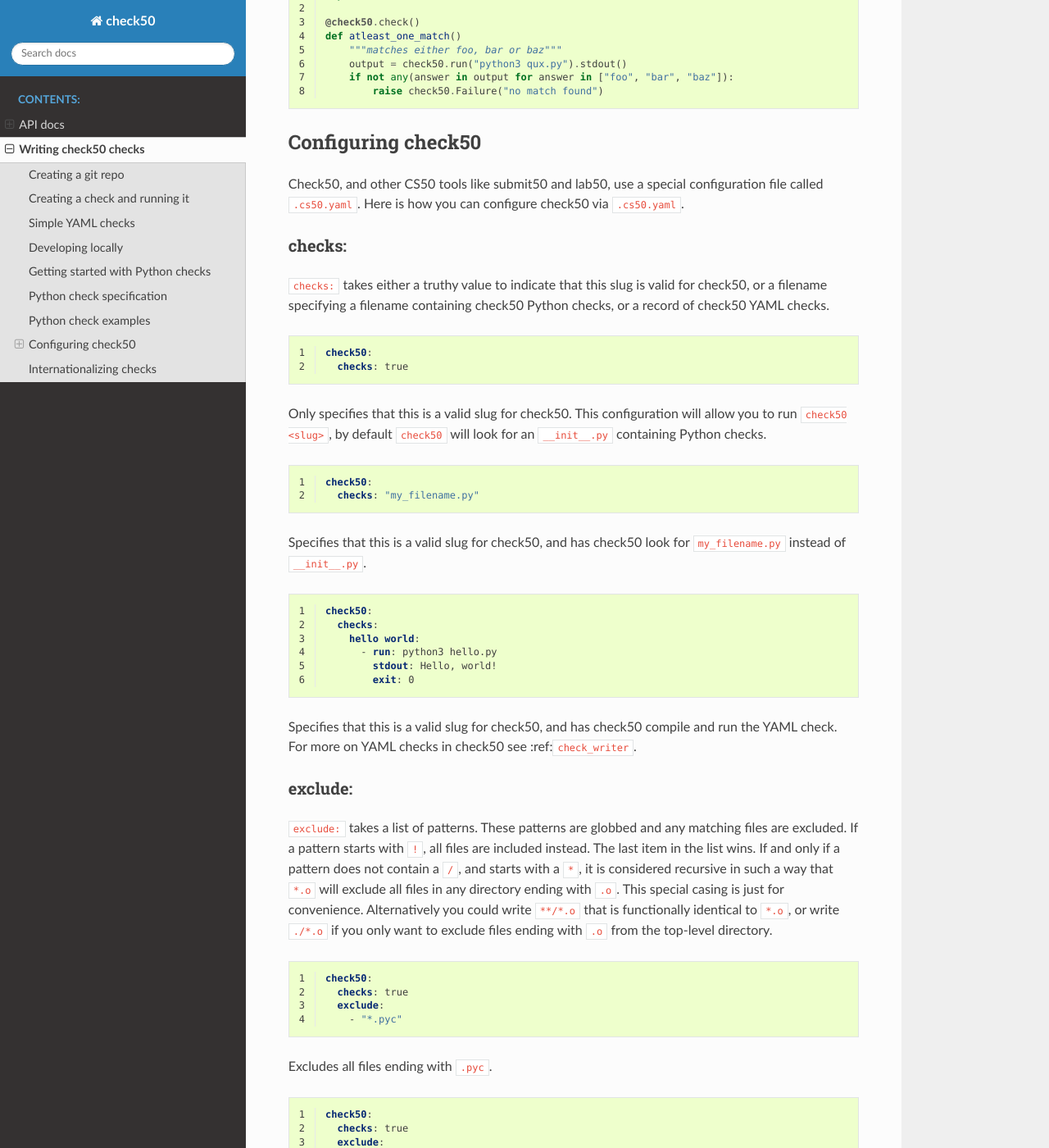
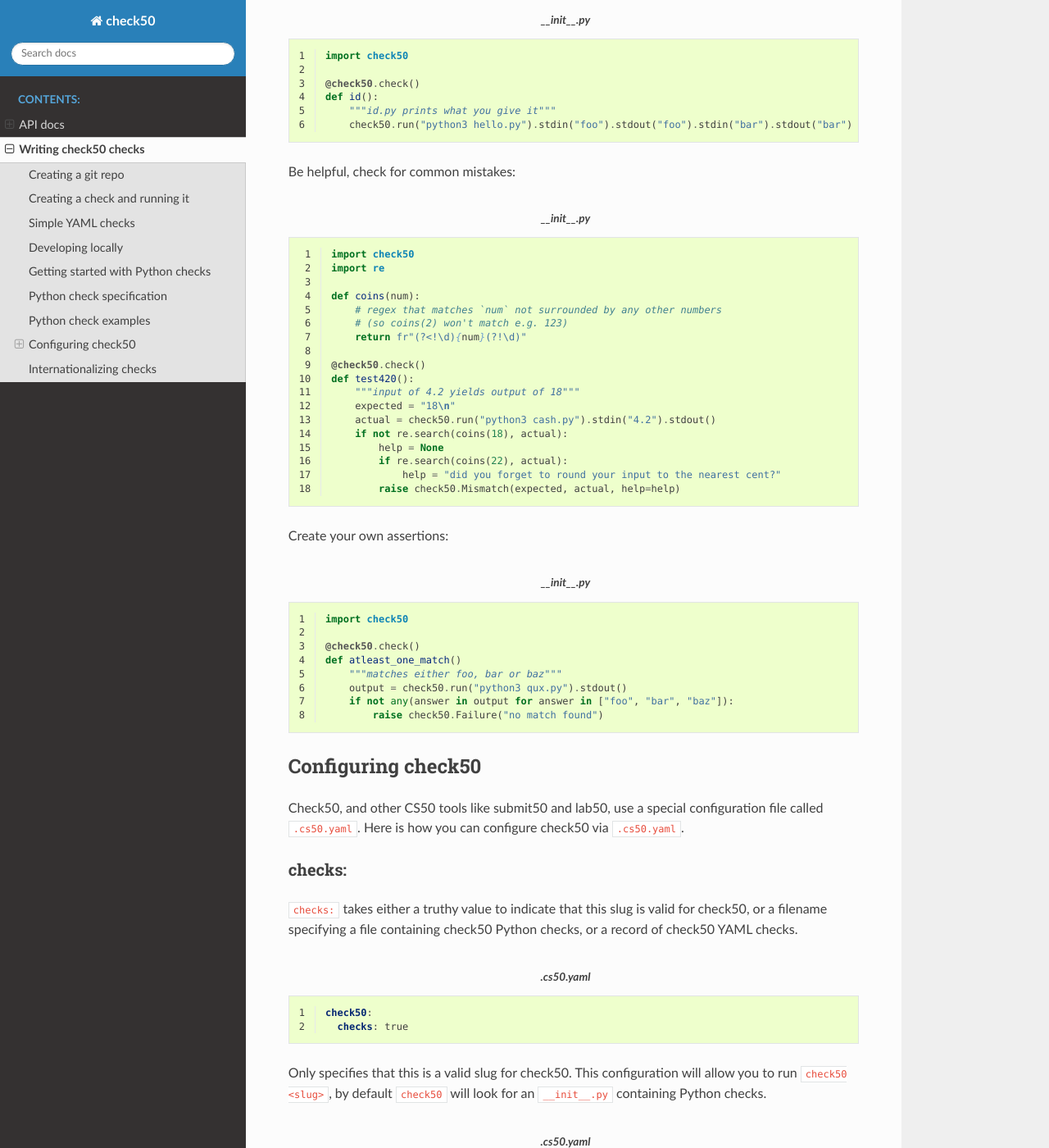
Before and after one commit to cs50/check50, a Sphinx documentation site: the page built from docs/source/check_writer.rst, in a window 1280 px wide and 1400 px high, scrolled down 9401 px. Shown: the whole window at 82% size. Built offline with Sphinx 7.4.7 and the Read the Docs theme 2.0.0, drawn with Linux system fonts in a browser that asks for light colours; pages that are not in the unit, such as notebooks, are missing from menus; some of the changed text lies outside the part shown.

Commit message:
captions in check_writer

```diff
--- a/docs/source/check_writer.rst
+++ b/docs/source/check_writer.rst
@@ -45,6 +45,7 @@
 
 .. code-block:: yaml
     :linenos:
+    :caption: **.cs50.yaml**
 
     check50:
       checks:
@@ -78,6 +79,7 @@
 
 .. code-block:: yaml
     :linenos:
+    :caption: **.cs50.yaml**
 
     check50:
       checks:
@@ -93,6 +95,7 @@
 
 .. code-block:: yaml
     :linenos:
+    :caption: **.cs50.yaml**
 
     check50:
       checks:
@@ -131,14 +134,16 @@
 
 .. code-block:: yaml
     :linenos:
+    :caption: **.cs50.yaml**
 
-    checks:
-      multiline hello world:
-        - run: python3 multi_hello.py
-          stdout: | # expect Hello\nWorld!\n in stdout
-            Hello
-            World!
-          exit: 0
+    check50:
+      checks:
+        multiline hello world:
+          - run: python3 multi_hello.py
+            stdout: | # expect Hello\nWorld!\n in stdout
+              Hello
+              World!
+            exit: 0
 
 Developing locally
 ******************
@@ -190,6 +195,7 @@
 
 .. code-block:: yaml
     :linenos:
+    :caption: **.cs50.yaml**
 
     check50:
       checks:
@@ -202,6 +208,7 @@
 
 .. code-block:: python
     :linenos:
+    :caption: **__init__.py**
 
     import check50
 
@@ -213,6 +220,7 @@
 check50 will by default ignore and overwrite what is in ``__init__.py`` for as long as there are checks in ``.cs50.yaml``. To change this you have to edit ``.cs50.yaml`` to:
 
 .. code-block:: yaml
+    :caption: **.cs50.yaml**
 
     check50:
       checks: __init__.py
@@ -232,6 +240,7 @@
 
 .. code-block:: Python
     :linenos:
+    :caption: **__init__.py**
 
     import check50 # import the check50 module
 
@@ -249,6 +258,7 @@
 
 .. code-block:: Python
     :linenos:
+    :caption: **__init__.py**
 
     import check50
 
@@ -271,6 +281,7 @@
 
 .. code-block:: Python
     :linenos:
+    :caption: **__init__.py**
 
     import check50
     import check50.c
@@ -289,6 +300,7 @@
 
 .. code-block:: Python
     :linenos:
+    :caption: **__init__.py**
 
     import check50
 
@@ -317,6 +329,7 @@
 
 .. code-block:: python
     :linenos:
+    :caption: **__init__.py**
 
     import check50
 
@@ -329,6 +342,7 @@
 
 .. code-block:: python
     :linenos:
+    :caption: **__init__.py**
 
     @check50.check(exists)
     def prints_hello_world():
@@ -339,6 +353,7 @@
 
 .. code-block:: python
     :linenos:
+    :caption: **__init__.py**
 
     @check50.check(exists)
     def prints_hello():
@@ -350,6 +365,7 @@
 
 .. code-block:: python
     :linenos:
+    :caption: **__init__.py**
 
     import check50
 
@@ -362,6 +378,7 @@
 
 .. code-block:: python
     :linenos:
+    :caption: **__init__.py**
 
     import check50
     import re
@@ -386,6 +403,7 @@
 
 .. code-block:: python
     :linenos:
+    :caption: **__init__.py**
 
     import check50
 
@@ -406,10 +424,11 @@
 checks:
 *******
 
-``checks:`` takes either a truthy value to indicate that this slug is valid for check50, or a filename specifying a filename containing check50 Python checks, or a record of check50 YAML checks.
+``checks:`` takes either a truthy value to indicate that this slug is valid for check50, or a filename specifying a file containing check50 Python checks, or a record of check50 YAML checks.
 
 .. code-block:: YAML
     :linenos:
+    :caption: **.cs50.yaml**
 
     check50:
       checks: true
@@ -418,6 +437,7 @@
 
 .. code-block:: YAML
     :linenos:
+    :caption: **.cs50.yaml**
 
     check50:
       checks: "my_filename.py"
@@ -426,6 +446,7 @@
 
 .. code-block:: YAML
     :linenos:
+    :caption: **.cs50.yaml**
 
     check50:
       checks:
@@ -444,6 +465,7 @@
 
 .. code-block:: YAML
     :linenos:
+    :caption: **.cs50.yaml**
 
     check50:
       checks: true
@@ -454,6 +476,7 @@
 
 .. code-block:: YAML
     :linenos:
+    :caption: **.cs50.yaml**
 
     check50:
       checks: true
@@ -465,6 +488,7 @@
 
 .. code-block:: YAML
     :linenos:
+    :caption: **.cs50.yaml**
 
     check50:
       checks: true
@@ -476,6 +500,7 @@
 
 .. code-block:: YAML
     :linenos:
+    :caption: **.cs50.yaml**
 
     check50:
       checks: true
@@ -487,6 +512,7 @@
 
 .. code-block:: YAML
     :linenos:
+    :caption: **.cs50.yaml**
 
     check50:
       checks: true
@@ -499,6 +525,7 @@
 
 .. code-block:: YAML
     :linenos:
+    :caption: **.cs50.yaml**
 
     check50:
       checks: true
@@ -515,6 +542,7 @@
 
 .. code-block:: YAML
     :linenos:
+    :caption: **.cs50.yaml**
 
     check50:
       checks: true
@@ -532,6 +560,7 @@
 
 .. code-block:: YAML
     :linenos:
+    :caption: **.cs50.yaml**
 
     check50:
       checks: true
@@ -543,6 +572,7 @@
 
 .. code-block:: YAML
     :linenos:
+    :caption: **.cs50.yaml**
 
     check50:
       checks: true
```
